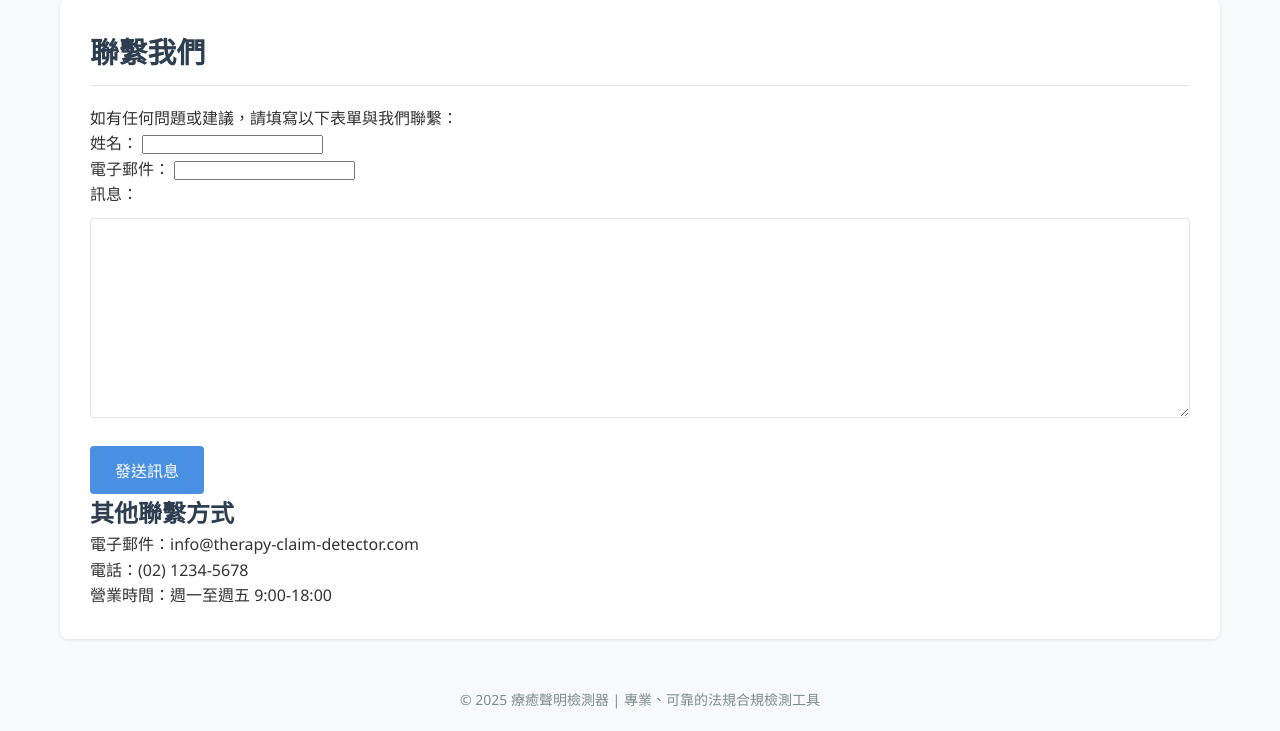
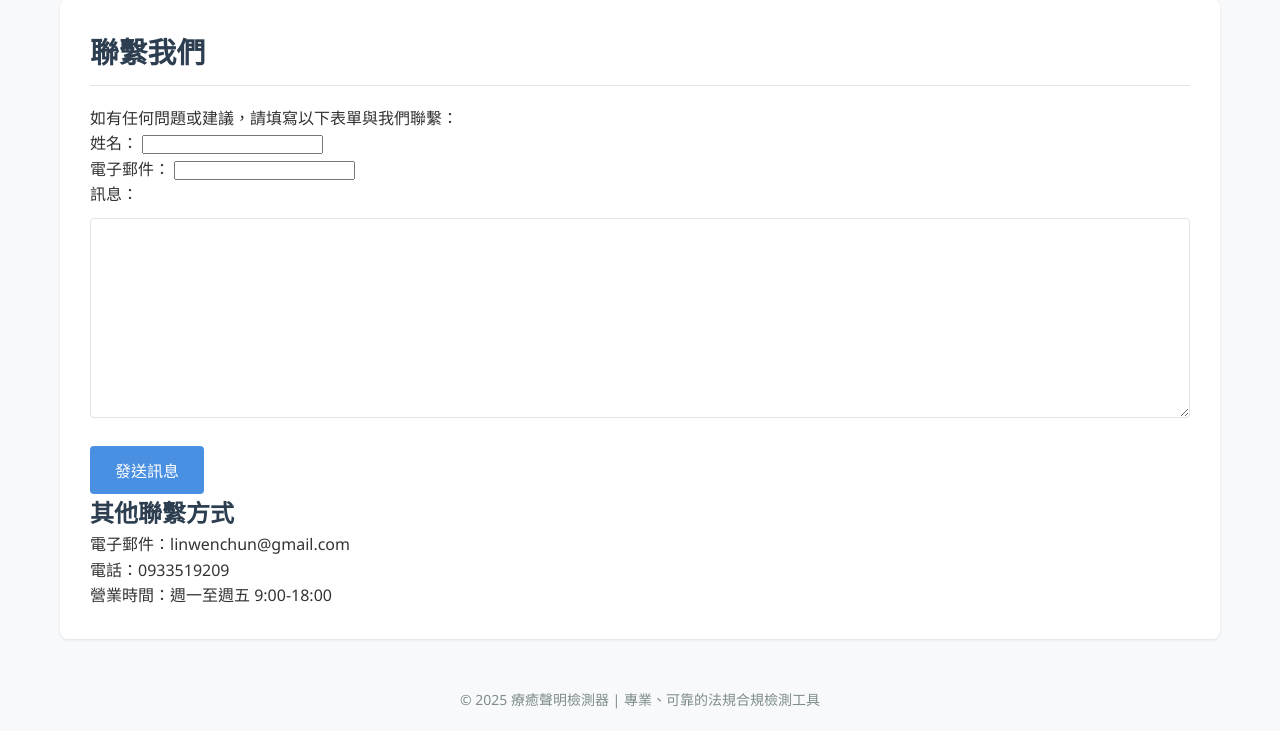
Before and after one commit to wenchun84/therapy-claim-detector, a Flask app: page /contact in a window 1280 px wide. Shown: the part 91-822 px from the top of the page. Run offline with Flask 2, Linux system fonts and the light colour scheme.

Commit message:
Update contact.html

```diff
--- a/templates/contact.html
+++ b/templates/contact.html
@@ -44,12 +44,12 @@
                     <button type="submit" class="check-button">發送訊息</button>
                 </form>
 
-                <div class="contact-info">
-                    <h2>其他聯繫方式</h2>
-                    <p>電子郵件：info@therapy-claim-detector.com</p>
-                    <p>電話：(02) 1234-5678</p>
-                    <p>營業時間：週一至週五 9:00-18:00</p>
-                </div>
+               <div class="contact-info">
+    <h2>其他聯繫方式</h2>
+    <p>電子郵件：linwenchun@gmail.com</p>
+    <p>電話：0933519209</p>
+    <p>營業時間：週一至週五 9:00-18:00</p>
+</div>
             </div>
         </main>
 
```
